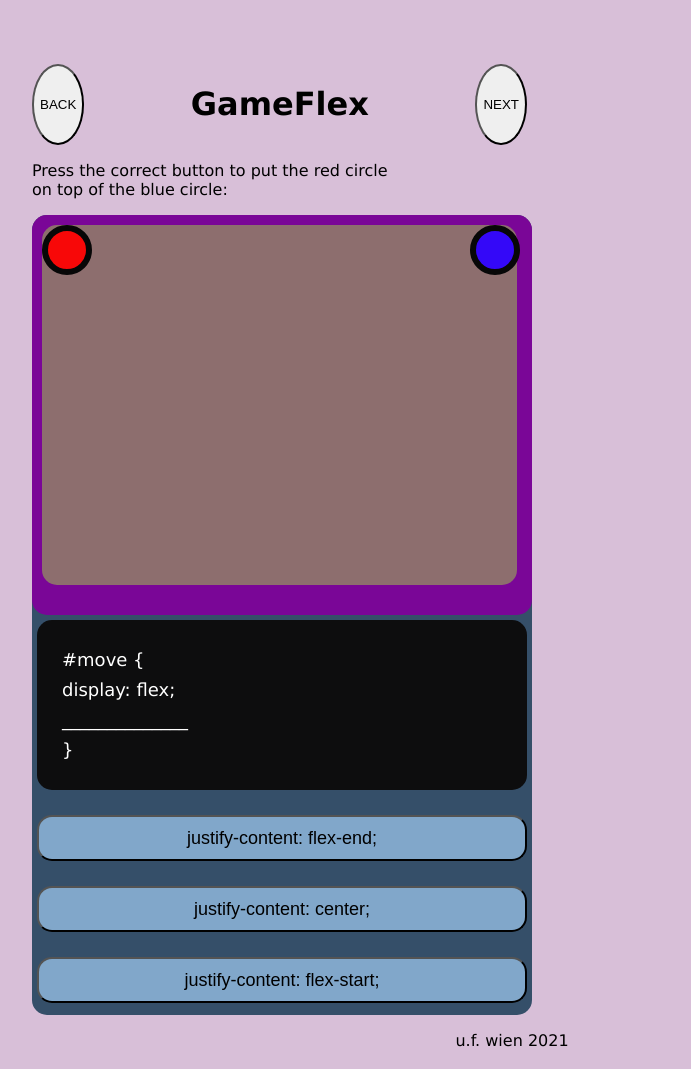
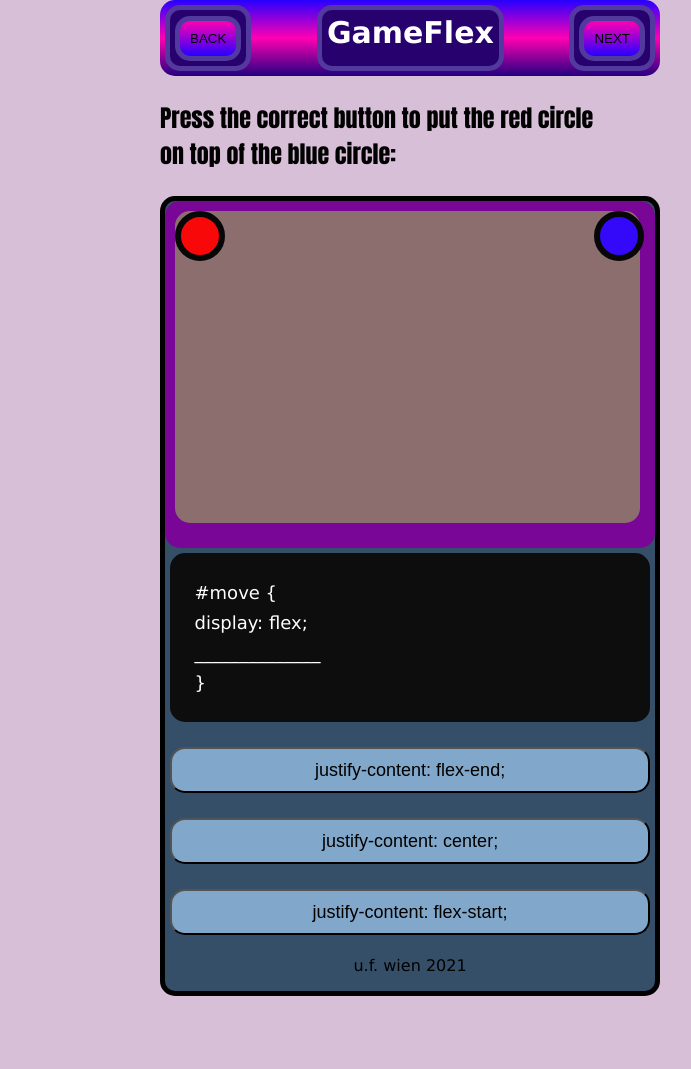
Before and after one commit to new-media-art/GameFlex, a plain HTML site: page index.html in a window 1280 px wide. Shown: the whole page, without its empty margins (224-915 px from the left). After the commit the page ends 996 px from the top, so only its background shows below. Drawn offline with Linux system fonts and the light colour scheme.

Commit message:
Finished styling

```diff
--- a/index.html
+++ b/index.html
@@ -9,18 +9,15 @@
 </head>
 <body>
 
-       <header id="header">
-         <div id="next-back-buttons">
+        <div class="flex-container-header">
+          <div><button class="next">BACK</button></div>
+          <div>GameFlex</div>
+          <div><button class="next">NEXT</button></div>
+        </div>
 
-           <button id="button-back">BACK</button>
-           <h1>GameFlex</h1>
-           <button id="button-next">NEXT</button>
-          </div>
-        </header>
+        <p id="instructions">Press the correct button to put the red circle <br> on top of the blue circle:</p>
 
-        <p>Press the correct button to put the red circle <br> on top of the blue circle:</p>
-
-        <main class="flex-container">
+        <div class="flex-container">
             <div id="screen" class="flex-container-screen">
 
               <div id="position-relative">
@@ -34,14 +31,12 @@
           <button onclick="redRight()">justify-content: flex-end;</button>
           <button onclick="wrong()">justify-content: center;</button>
           <button onclick="wrong()">justify-content: flex-start;</button>
-        </main>
+          <p id="footer">u.f. wien 2021</p>
+        </div>
+
+<script src="main.js"></script>
+</body>
 
 
 
-
-<script src="main.js"></script>
-</body>
-<footer>
-    <p>u.f. wien 2021</p>
-</footer>
 </html>
--- a/style.css
+++ b/style.css
@@ -5,30 +5,57 @@
 
 
 body {
-    margin: 5%;
+    margin: 0%;
     background-color: thistle;
     font-family: 'Lucida Sans', 'Lucida Sans Regular', 'Lucida Grande', 'Lucida Sans Unicode', Geneva, Verdana, sans-serif;
-    margin-left: 20%;
+    margin-left: 30%;
+
   }
 
-#header {
-  display: flex;
-  max-width: 550px;
+  .flex-container-header {
+    display: flex;
+    background-color: rgb(64, 30, 255);
+    background-image: linear-gradient(rgb(38, 0, 255), rgb(255, 0, 179), rgb(34, 0, 128));
+    justify-content: space-between;
+    border-radius: 15px;
+    max-width: 500px;
+
+  }
+
+  .flex-container-header > div {
+    background-color: #27016e;
+    margin: 5px;
+    padding: 5px;
+    font-size: 30px;
+    color: white;
+    font-weight: bold;
+    border-radius: 15px;
+    border: 5px solid rgb(81, 57, 158);
+
+  }
+
+.next:hover {
+    padding: 10px;
+    background-image: linear-gradient(rgb(38, 255, 0),rgb(9, 255, 0));
+    border-radius: 15px;
+    border: 5px solid rgb(81, 57, 158);
+  }
+
+.next {
+  padding: 10px;
+  background-image: linear-gradient(rgb(255, 0, 179),rgb(38, 0, 255));
+  border-radius: 15px;
+  border: 5px solid rgb(81, 57, 158);
 }
 
-#button-back {
-  border-radius: 50%;
+button #next:hover  {
+  background-color: #e62910;
 }
 
 
-#button-next {
-  border-radius: 50%;
-}
-
-#next-back-buttons{
- display: flex;
- justify-content: space-between;
- width: 90%;
+#instructions {
+  font-family:Impact, Haettenschweiler, 'Arial Narrow Bold', sans-serif;
+  font-size: 1.5rem;
 }
 
 .flex-container {
@@ -39,6 +66,7 @@ body {
   max-width: 500px;
   border-radius: 15px;
   min-height: 800px;
+  border: 5px black solid;
 
 
 }
@@ -121,7 +149,7 @@ button:hover  {
 
 
 
-footer {
+#footer {
   display: flex;
   justify-content: center;
 }
```
